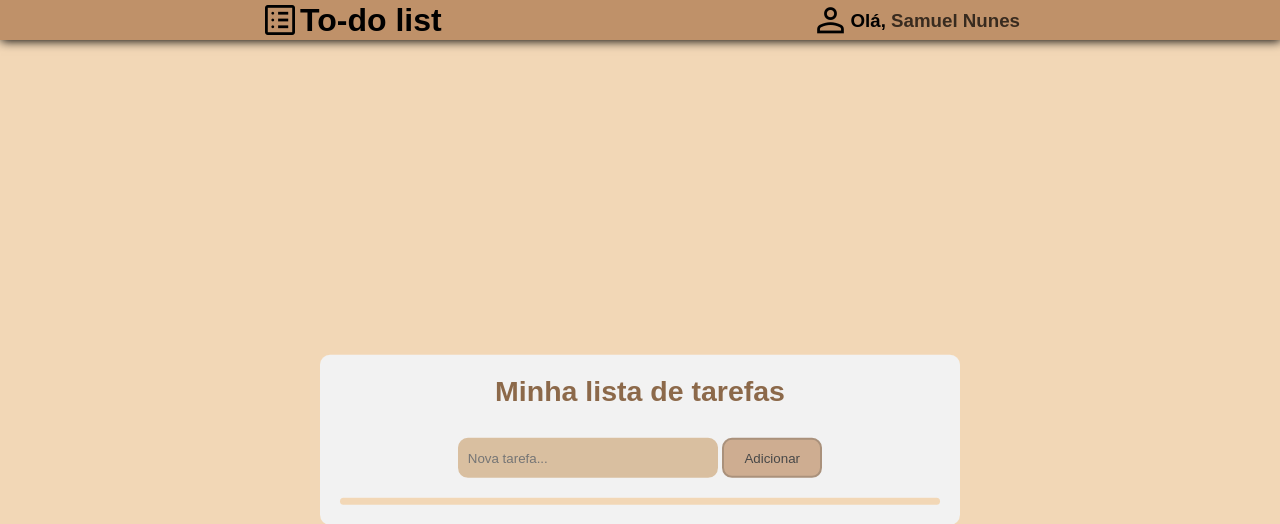
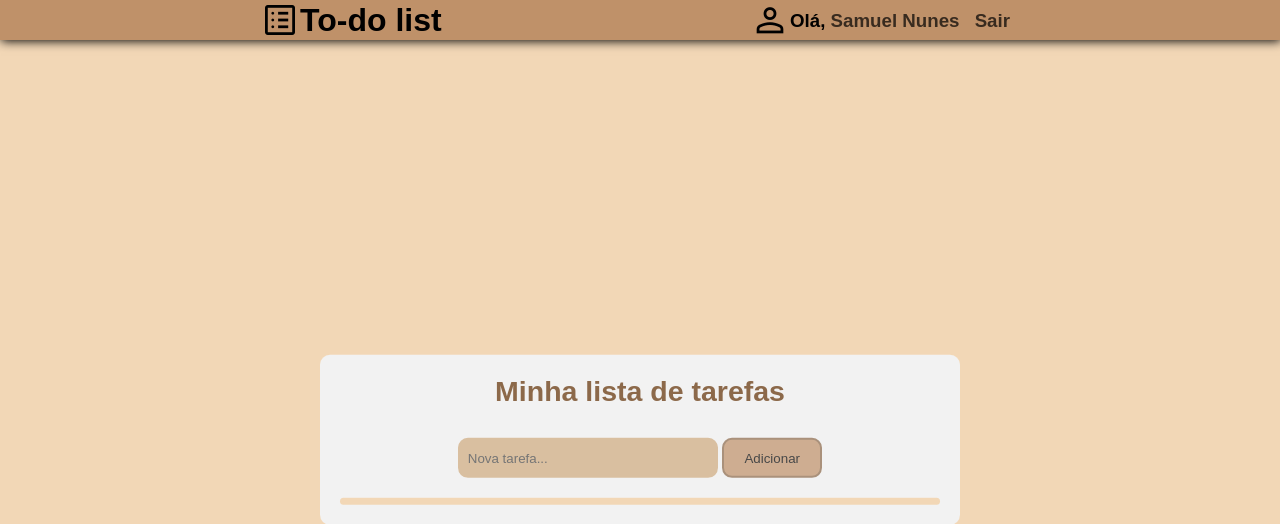
Before and after one commit to Samuel-Nun3s/to-do-list-with-account-system, a PHP site: page /web/home.html in a window 1280 px wide. Shown: the top 524 px of the page. Run offline with PHP 8.4, Linux system fonts and the light colour scheme; data that the repository does not hold is empty.

Commit message:
Pequenos ajustes

```diff
--- a/src/css/style.css
+++ b/src/css/style.css
@@ -74,6 +74,7 @@ body {
 #nav-user a {
     text-decoration: none;
     color: black;
+    margin-right: 10px;
     opacity: .7;
 }
 
--- a/web/home.html
+++ b/web/home.html
@@ -26,6 +26,7 @@
                 <h3>
                     Olá,
                     <a href="#">Samuel Nunes</a>
+                    <a href="../index.html">Sair</a>
                 </h3>
             </div>
         </div>
```
